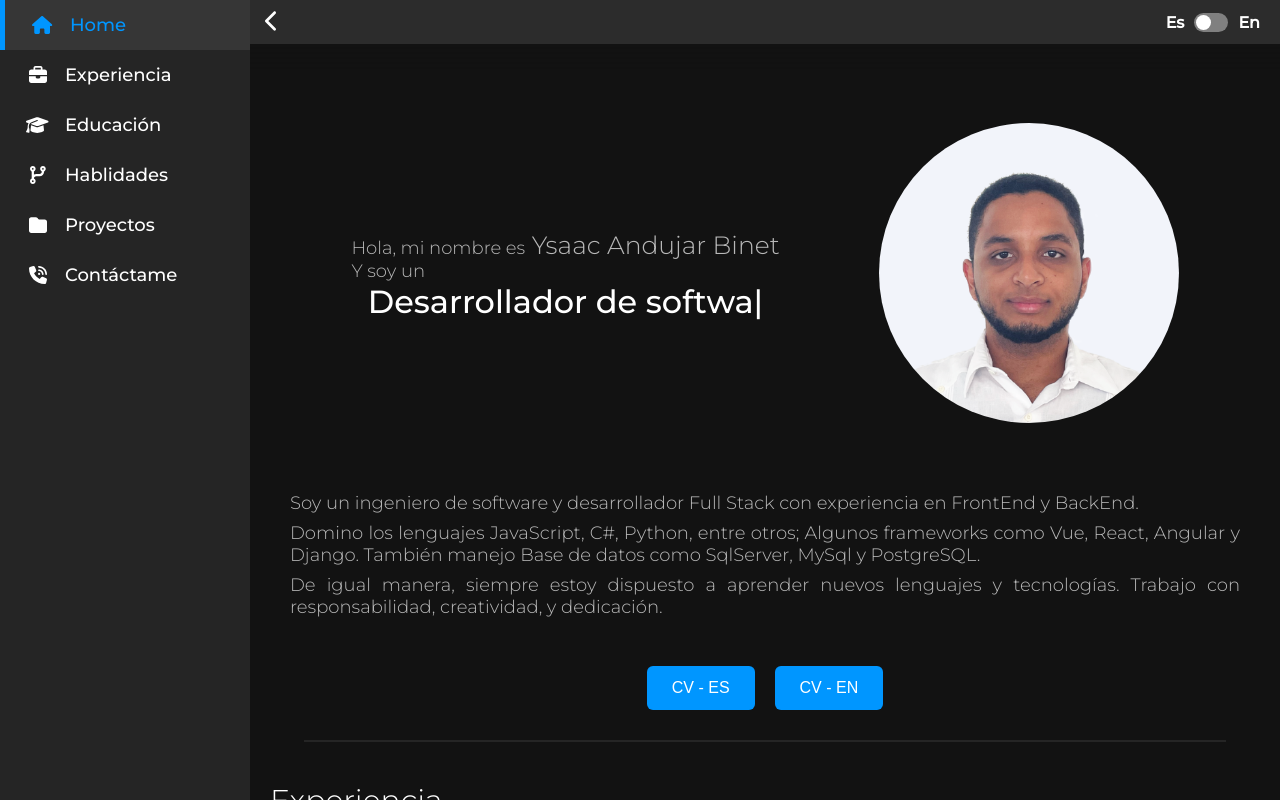
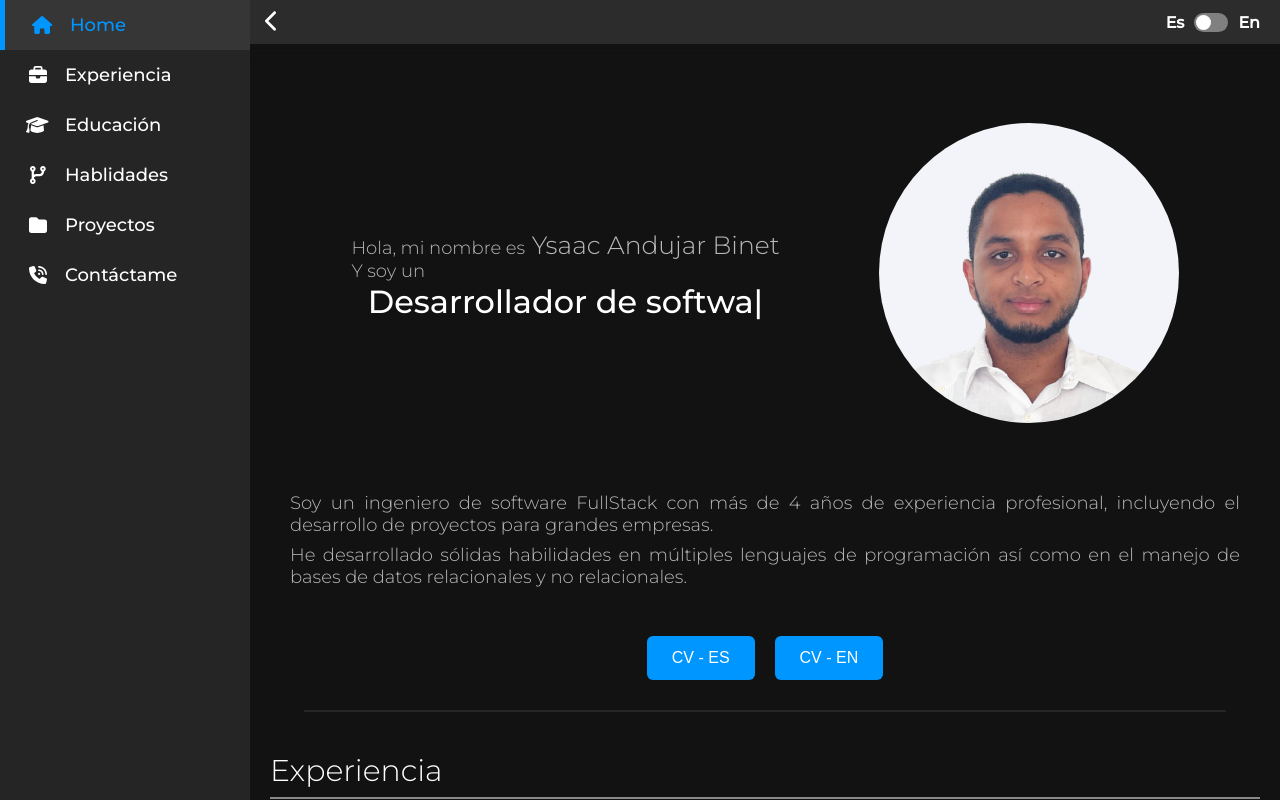
Before and after one commit to YsaacAndujar/website2, a React (Create React App) app: page / in a window 1280 px wide. Built offline with nearby package versions, Linux system fonts and the light colour scheme.

Commit message:
new texts

```diff
--- a/src/components/Experience/Experience.tsx
+++ b/src/components/Experience/Experience.tsx
@@ -33,8 +33,8 @@ const jobs: Array<jobInterface> = [
       en: "Software Engineer",
     },
     summary: {
-      es: "Crear diferentes proyectos para grandes empresas como: Centro Cuesta Nacional , Banco Popular Dominicano, Bondelic, SkyHigh, Metaldom, Analisa, Seprisa, entre otras.",
-      en: "Create different projects for large companies such as: Centro Cuesta Nacional, Banco Popular Dominicano, Bondelic, SkyHigh, Metaldom, Analisa, Seprisa, among others.",
+      es: "Desarrollé proyectos a gran escala para clientes destacados como Centro Cuesta Nacional, Banco Popular Dominicano, Bondelic, SkyHigh, Metaldom, Analisa y Seprisa. Utilicé tecnologías como React, NestJS, .NET Core, Angular y Django para crear soluciones web eficientes, escalables y personalizadas.",
+      en: "I developed large-scale projects for prominent clients such as Centro Cuesta Nacional, Banco Popular Dominicano, Bondelic, SkyHigh, Metaldom, Analisa, and Seprisa. I used technologies like React, NestJS, .NET Core, Angular, and Django to create efficient, scalable, and customized web solutions.",
     },
   },
   {
@@ -51,8 +51,8 @@ const jobs: Array<jobInterface> = [
       en: "Software Engineer",
     },
     summary: {
-      es: "Desarrollar un BackOffice y Backend para Kalifka, junto con la implementación de la lógica de negocio de la aplicación.",
-      en: "Develop a BackOffice and Backend for Kalifka, as well as assist in creating the business logic for the application.",
+      es: "Desarrollé el BackOffice de un buró de crédito para grandes bancos dominicanos con Angular en el frontend y Django en el backend.",
+      en: "I developed the BackOffice for a credit bureau serving major Dominican banks, using Angular for the frontend and Django for the backend.",
     },
   },
   {
@@ -69,8 +69,8 @@ const jobs: Array<jobInterface> = [
       en: "Software Engineer",
     },
     summary: {
-      es: "Trabajé dando soporte y creando nuevos módulos para el crm MagyNet y la aplicación MagyPago",
-      en: "I worked giving support and creating new modules for the MagyNet crm and the MagyPago application",
+      es: "Trabajé como FullStack en proyectos con Vue.js y .NET Core, y en ASPX, desarrollando y manteniendo módulos.",
+      en: "I worked as a FullStack developer on projects using Vue.js and .NET Core, as well as ASPX, developing and maintaining modules.",
     },
   },
   {
@@ -87,8 +87,8 @@ const jobs: Array<jobInterface> = [
       en: "Full Stack Developer",
     },
     summary: {
-      es: "Realicé un BackOffice y API's para una aplicación móvil sobre recargas telefónicas, transferencia de dinero y compra y venta de tickets de lotería.",
-      en: "I made a BackOffice and API's for a mobile application about telephone recharges, money transfers and buying and selling lottery tickets",
+      es: "Desarrollé un BackOffice para una aplicación móvil de recargas telefónicas y compra de tickets de lotería y creé las APIs necesarias para conectar el BackOffice con la aplicación móvil.",
+      en: "I developed a BackOffice for a mobile app focused on phone top-ups and lottery ticket purchasesa and created the APIs required to connect the BackOffice with the mobile application.",
     },
   },
   {
@@ -97,12 +97,12 @@ const jobs: Array<jobInterface> = [
       en: "06/2019 - 08/2019",
     },
     title: {
-      es: "Gadget Gallery",
-      en: "Gadget Gallery",
+      es: "Freelance",
+      en: "Freelance",
     },
     position: {
-      es: "Técnico en Computación",
-      en: "Computer Technician",
+      es: "Desarrollador FullStack",
+      en: "Full Stack Developer",
     },
     summary: {
       es: "Trabajé como técnico en computación e informática dando soporte al cliente, reparando computadoras y vendiendolas.",
--- a/src/components/Home/Home.tsx
+++ b/src/components/Home/Home.tsx
@@ -23,14 +23,11 @@ const Home = () => {
   };
   const summary: { [key: string]: Array<string> } = {
     es: [
-      "Soy un ingeniero de software y desarrollador Full Stack con experiencia en FrontEnd y BackEnd.",
-      "Domino los lenguajes JavaScript, C#, Python, entre otros; Algunos frameworks como Vue, React, Angular y Django. También manejo Base de datos como SqlServer, MySql y PostgreSQL.",
-      "De igual manera, siempre estoy dispuesto a aprender nuevos lenguajes y tecnologías. Trabajo con responsabilidad, creatividad, y dedicación.",
+      "Soy un ingeniero de software FullStack con más de 4 años de experiencia profesional, incluyendo el desarrollo de proyectos para grandes empresas.","He desarrollado sólidas habilidades en múltiples lenguajes de programación así como en el manejo de bases de datos relacionales y no relacionales."
     ],
     en: [
-      "I am a software engineer and a Full Stack developer with experience in FrontEnd and BackEnd.",
-      "I know several languages such as JavaScript, C# and Python; Some frameworks like Vue, React, Angular and Django. I also manage Databases such as SqlServer, MySql and PostgreSQL.",
-      "In the same way, I am always willing to learn new languages and technologies. I work with responsibility, creativity, and dedication.",
+      "I am a FullStack software engineer with over 4 years of professional experience, including developing projects for large companies.",
+      "I have developed strong skills in multiple programming languages as well as in managing relational and non-relational databases."
     ],
   };
   const [typedWord, setTypedWord] = useState<Array<string>>([""]);
```
